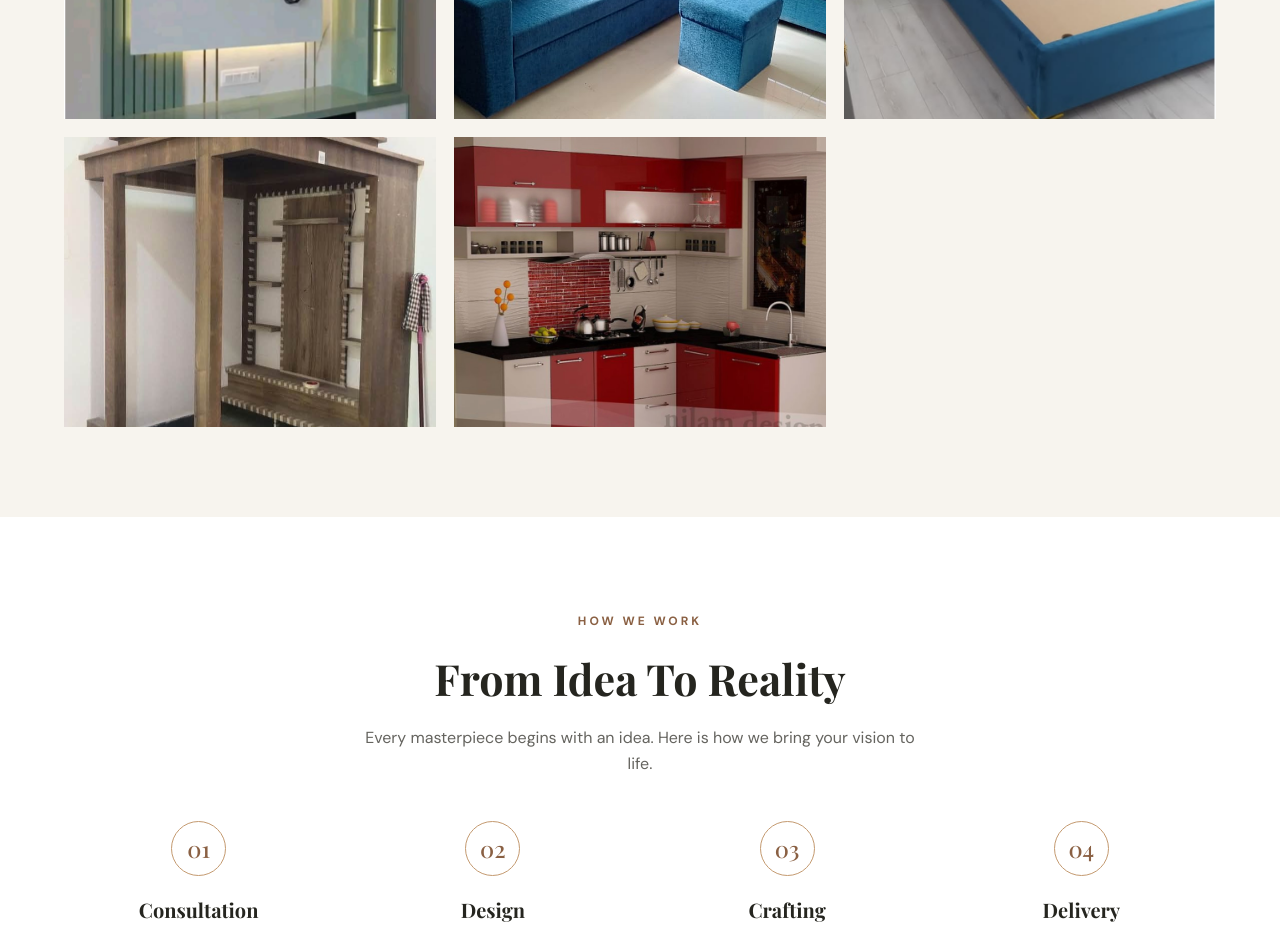
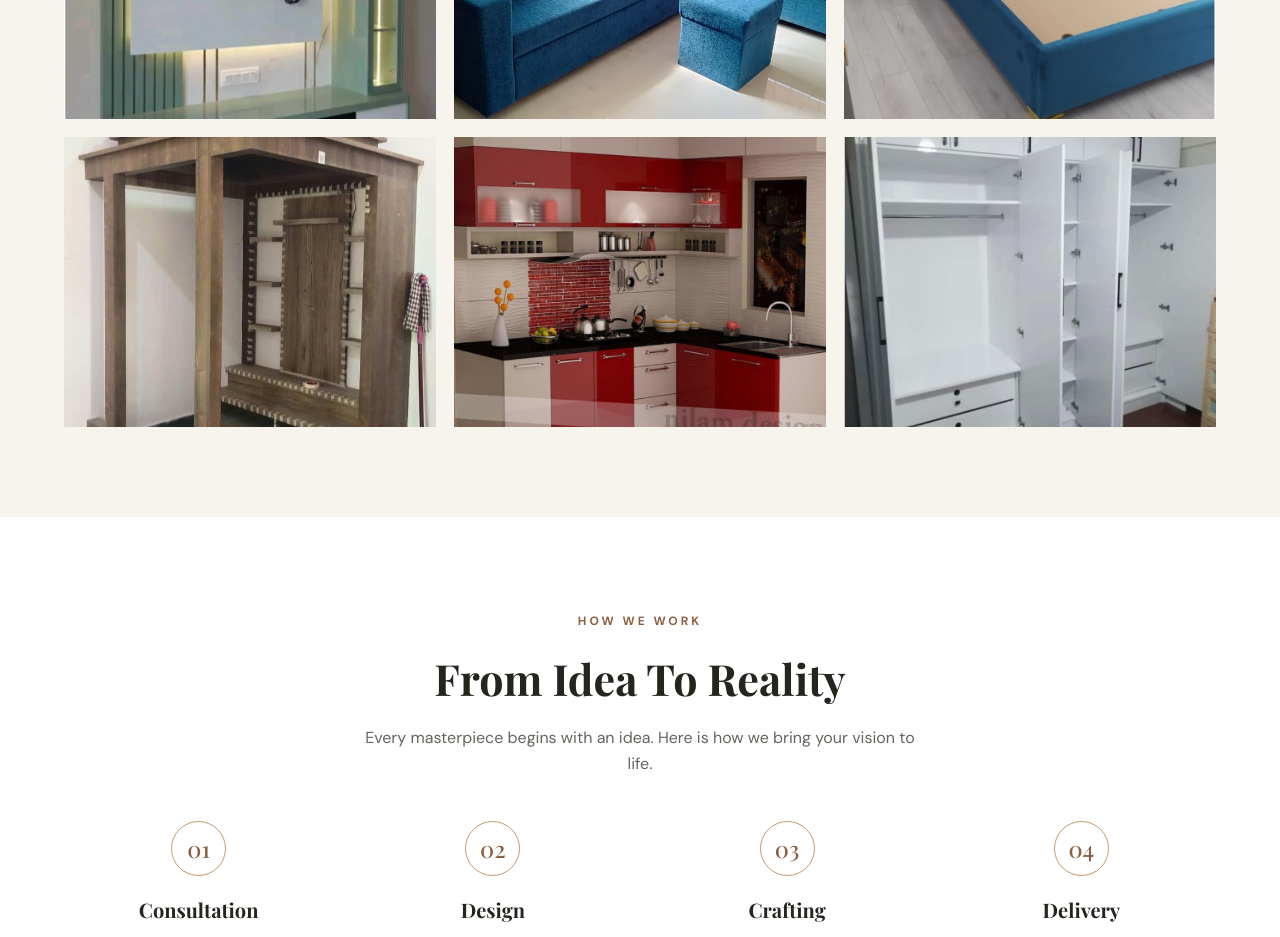
Before and after one commit to Adityagite1418/Santoshfurniture, a plain HTML site: page index.html in a window 1280 px wide. Shown: the part 3140-4077 px from the top of the page. Drawn offline with nearby package versions, Linux system fonts and the light colour scheme.

Commit message:
Restore index.html with original content

```diff
--- a/index.html
+++ b/index.html
@@ -297,6 +297,10 @@
     <img src="image6.jpeg" alt="Furniture design">
 </div>
 
+                <div class="gallery-item">
+    <img src="image4.jpeg" alt="Furniture design">
+</div>
+
                <!--  <div class="gallery-item">
                     <img
                         src="https://images.unsplash.com/photo-1616486338812-3dadae4b4ace?auto=format&fit=crop&w=800&q=85"
```
